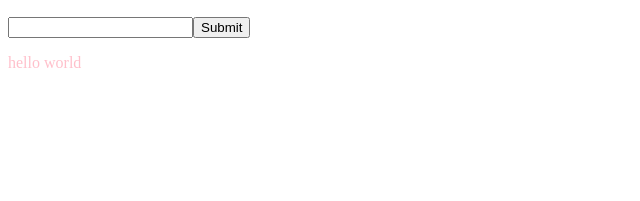
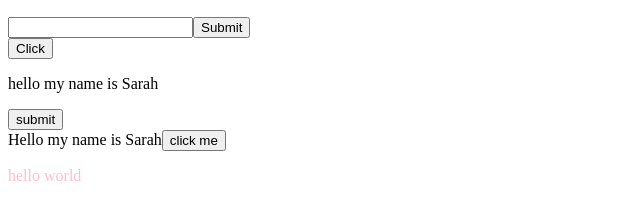
Before and after one commit to sarahdavies186/javascript-learning, a plain HTML site: page dom-manipulation/index.html in a window 1280 px wide. Shown: the part 2516-2717 px from the top of the page, without its empty margins (0-640 px from the left). Before the commit the page ends 2604 px from the top, so only its background shows below. Drawn offline with Linux system fonts and the light colour scheme.

Commit message:
dom manipulation exercises

```diff
--- a/dom-manipulation/index.html
+++ b/dom-manipulation/index.html
@@ -28,6 +28,8 @@
     <div id="list-app"></div>
     <ul class="image-list"></ul>
     <div class="user-text"></div>
+    <div class="button"></div>
+    <div class="my-text">Hello my name is Sarah</div>
     <script src="script.js"></script>
   </body>
 </html>
--- a/dom-manipulation/script.js
+++ b/dom-manipulation/script.js
@@ -102,3 +102,41 @@ userInputSubmitBtn.addEventListener("click", function (e) {
   userText.append(userInputText);
   userInputForm.value = "";
 });
+
+//exercise 7
+
+const buttonDiv = document.querySelector(".button");
+const button = document.createElement("button");
+button.textContent = "Click";
+buttonDiv.append(button);
+
+button.addEventListener("click", function () {
+  button.textContent = "Clicked!";
+});
+
+//exercise 8
+const paragraph = document.createElement("p");
+paragraph.textContent = "hello my name is Sarah";
+const newButton = document.createElement("button");
+newButton.textContent = "submit";
+
+buttonDiv.append(paragraph, newButton);
+
+newButton.addEventListener("click", function () {
+  paragraph.textContent = "text updated!";
+});
+
+//exercise 9
+const myText = document.querySelector(".my-text");
+
+const textButton = document.createElement("button");
+textButton.textContent = "click me";
+myText.append(textButton);
+
+textButton.addEventListener("click", function () {
+  const randomInt = (min, max) =>
+    Math.floor(Math.random() * (max - min + 1) + min);
+  const randomColor = () =>
+    `rgb(${randomInt(0, 255)},${randomInt(0, 255)},${randomInt(0, 255)})`;
+  myText.style.backgroundColor = randomColor();
+});
```
